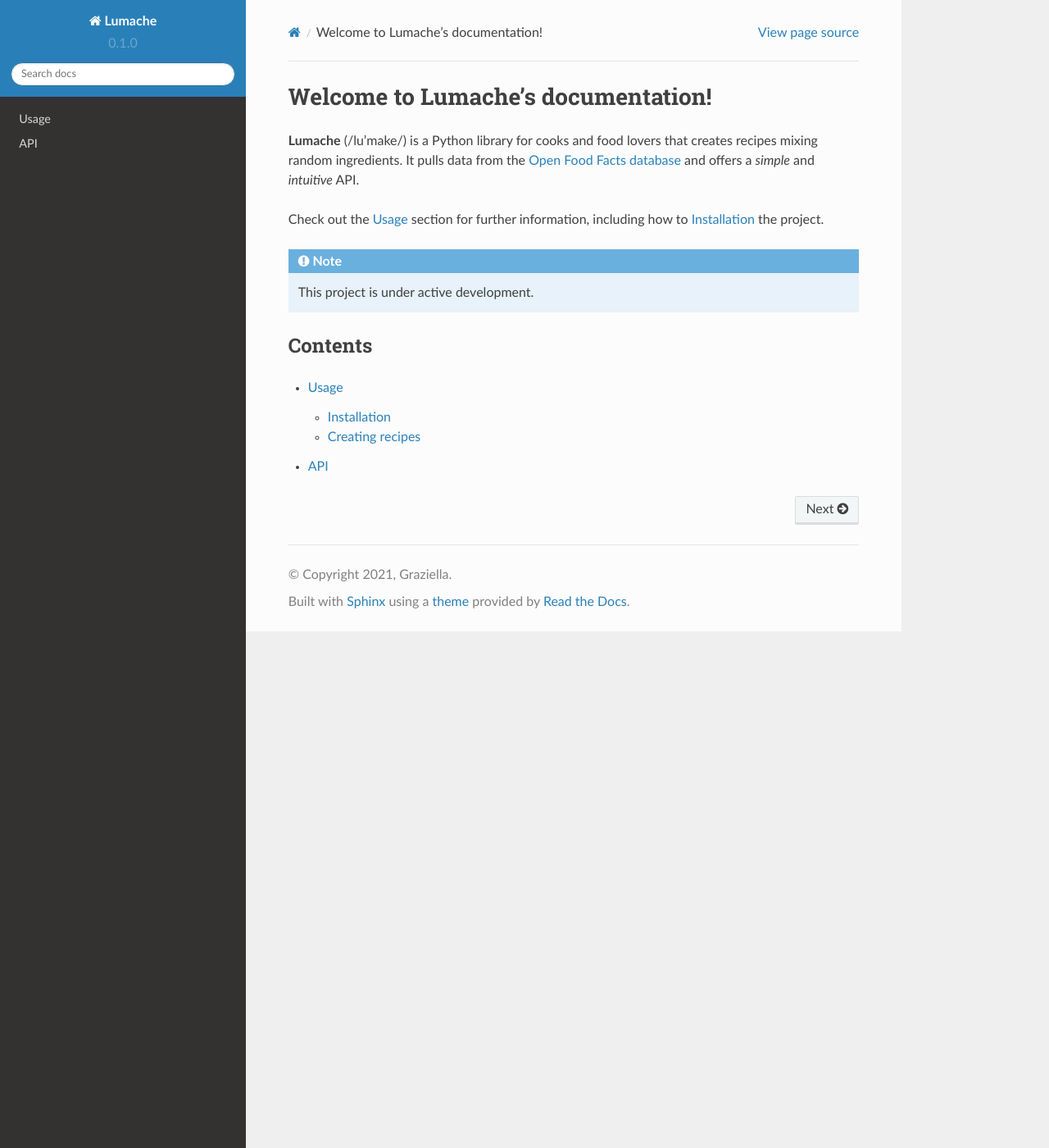
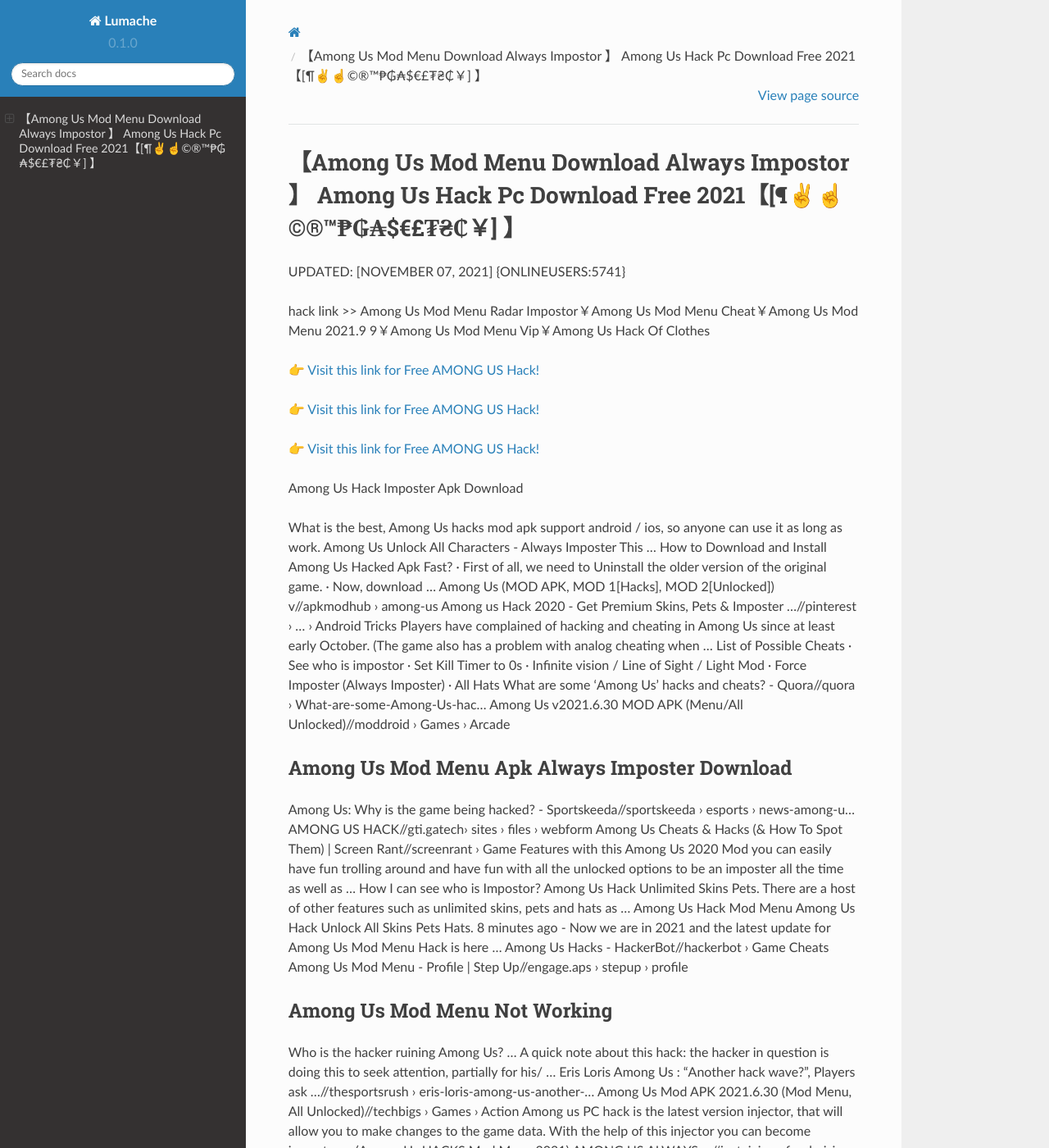
Before and after one commit to Horne573/Stev7e6, a Sphinx documentation site: the page built from docs/source/index.rst, in a window 1280 px wide and 1400 px high. Shown: the whole window at 82% size. Built offline with Sphinx 7.4.7 and the Read the Docs theme 2.0.0, drawn with Linux system fonts in a browser that asks for light colours; some of the changed text lies outside the part shown.

Commit message:
Update index.rst

```diff
--- a/docs/source/index.rst
+++ b/docs/source/index.rst
@@ -1,22 +1,62 @@
-Welcome to Lumache's documentation!
-===================================
+【Among Us Mod Menu Download Always Impostor 】 Among Us Hack Pc Download Free 2021【[¶✌️☝️©®™₱₲₳$€£₮₴₵￥] 】
+==============================================================================
+UPDATED: [NOVEMBER 07, 2021] {ONLINEUSERS:5741}
 
-**Lumache** (/lu'make/) is a Python library for cooks and food lovers
-that creates recipes mixing random ingredients.
-It pulls data from the `Open Food Facts database <https://world.openfoodfacts.org/>`_
-and offers a *simple* and *intuitive* API.
+hack link >> Among Us Mod Menu Radar Impostor￥Among Us Mod Menu Cheat￥Among Us Mod Menu 2021.9 9￥Among Us Mod Menu Vip￥Among Us Hack Of Clothes
 
-Check out the :doc:`usage` section for further information, including
-how to :ref:`installation` the project.
+`👉 Visit this link for Free AMONG US Hack! <https://redirekt.in/czsxr>`_
 
-.. note::
+`👉 Visit this link for Free AMONG US Hack! <https://redirekt.in/czsxr>`_
 
-   This project is under active development.
+`👉 Visit this link for Free AMONG US Hack! <https://redirekt.in/czsxr>`_
 
-Contents
---------
+Among Us Hack Imposter Apk Download
 
-.. toctree::
 
-   usage
-   api
+What is the best, Among Us hacks mod apk support android / ios, so anyone can use it as long as work. Among Us Unlock All Characters - Always Imposter This ...
+How to Download and Install Among Us Hacked Apk Fast? · First of all, we need to Uninstall the older version of the original game. · Now, download ...
+Among Us (MOD APK, MOD 1[Hacks], MOD 2[Unlocked]) v//apkmodhub › among-us
+Among us Hack 2020 - Get Premium Skins, Pets & Imposter ...//pinterest › ... › Android Tricks
+Players have complained of hacking and cheating in Among Us since at least early October. (The game also has a problem with analog cheating when ...
+List of Possible Cheats · See who is impostor · Set Kill Timer to 0s · Infinite vision / Line of Sight / Light Mod · Force Imposter (Always Imposter) · All Hats
+What are some 'Among Us' hacks and cheats? - Quora//quora › What-are-some-Among-Us-hac...
+Among Us v2021.6.30 MOD APK (Menu/All Unlocked)//moddroid › Games › Arcade
+
+********************************
+Among Us Mod Menu Apk Always Imposter Download
+********************************
+
+Among Us: Why is the game being hacked? - Sportskeeda//sportskeeda › esports › news-among-u...
+AMONG US HACK//gti.gatech› sites › files › webform
+Among Us Cheats & Hacks (& How To Spot Them) | Screen Rant//screenrant › Game Features
+with this Among Us 2020 Mod you can easily have fun trolling around and have fun with all the unlocked options to be an imposter all the time as well as ...
+How I can see who is Impostor? Among Us Hack Unlimited Skins Pets. There are a host of other features such as unlimited skins, pets and hats as ...
+Among Us Hack Mod Menu Among Us Hack Unlock All Skins Pets Hats. 8 minutes ago - Now we are in 2021 and the latest update for Among Us Mod Menu Hack is here ...
+Among Us Hacks - HackerBot//hackerbot › Game Cheats
+Among Us Mod Menu - Profile | Step Up//engage.aps › stepup › profile
+
+***********************************
+Among Us Mod Menu Not Working
+***********************************
+
+Who is the hacker ruining Among Us? ... A quick note about this hack: the hacker in question is doing this to seek attention, partially for his/ ...
+Eris Loris Among Us : "Another hack wave?", Players ask ...//thesportsrush › eris-loris-among-us-another-...
+Among Us Mod APK 2021.6.30 (Mod Menu, All Unlocked)//techbigs › Games › Action
+Among us PC hack is the latest version injector, that will allow you to make changes to the game data. With the help of this injector you can become imposter ...
+(Among Us HACKS Mod Menu 2021) AMONG US ALWAYS ...//justgiving › fundraising › amongusm...
+Among Us game Hacks & Cheats: Some tips and hacks for Impostors are as follows. Self Report: As Impostor when you kill someone, instead of running, ...
+Welcome to Among US hack. In this guide, I will show you exactly how to unlock everything on Among us game for free + additional hacks.
+#Glitch# Among Us Always imposter Hack 2021 Cheats iOS ...//collegeprep.wustl› formidable › lpoauso
+
+
+Tak1z:
+Among Us Mod Menu Hack Always Imposter
+Among Us Pc Impostor Hack
+Among Us Mod Menu Laptop
+Among Us Mod Menu No Virus
+Among Us App Hack Apk
+Among Us Mod Menu Easy
+Among Us Hack Version Mod Menu
+Among Us Mod Menu New
+Among Us Hack Find Imposter
+Among Us Mod Menu Unlock All Skins
```
